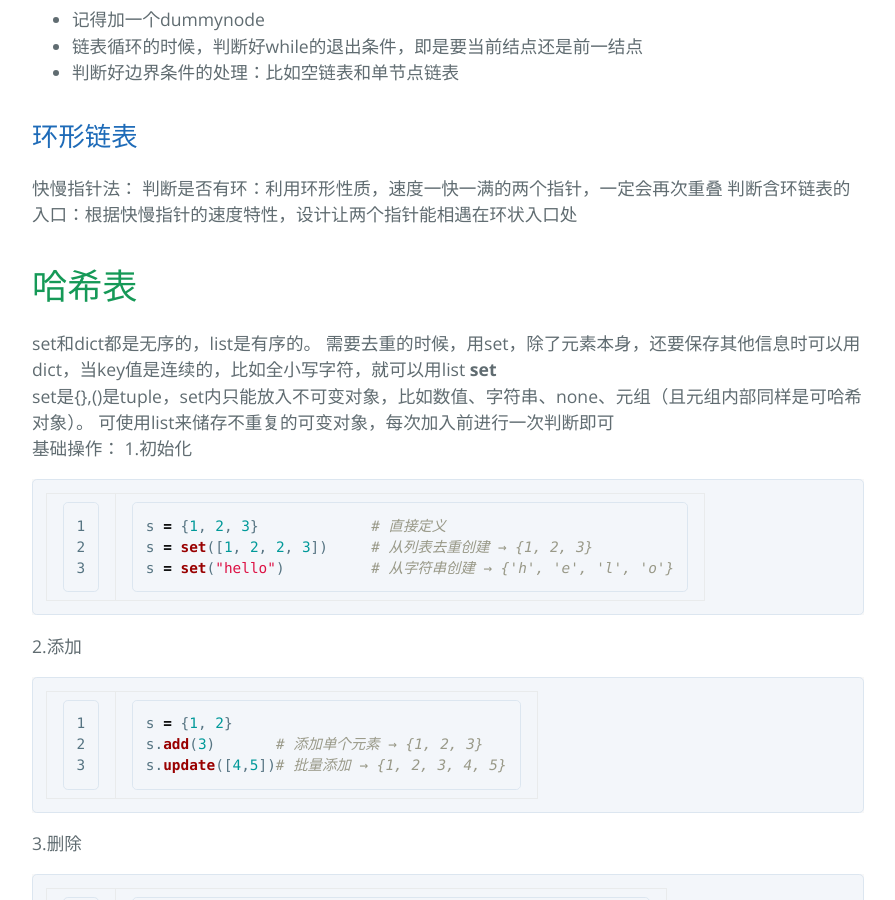
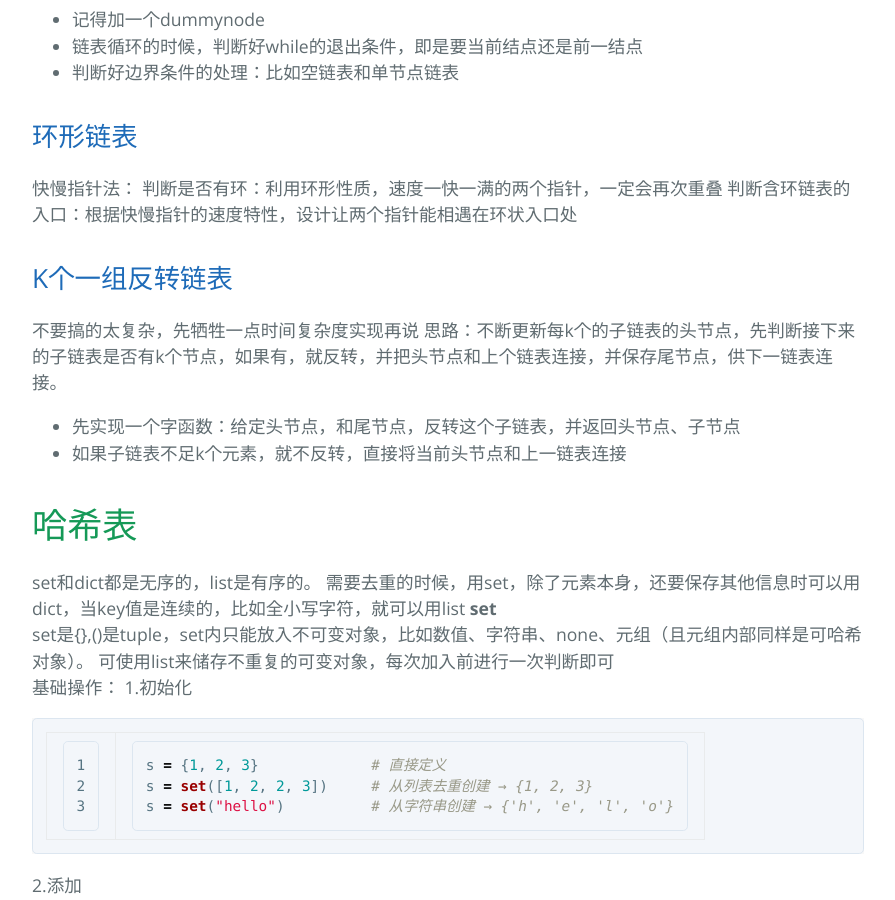
Before and after one commit to Ziyangpig/Note_LeetCode, a Jekyll site: the page built from Ali.md, in a window 1280 px wide and 900 px high, scrolled down 6797 px. Shown: the whole window, without its empty margins (192-1087 px from the left). Built offline with Jekyll 4.4.1, drawn with Linux system fonts in a browser that asks for light colours; our own code applies the rules of GitHub Pages for plain Markdown files; formulas are drawn with MathJax 3.

Commit message:
Update Ali.md

```diff
--- a/Ali.md
+++ b/Ali.md
@@ -233,6 +233,13 @@ class Solution:
 快慢指针法：
 判断是否有环：利用环形性质，速度一快一满的两个指针，一定会再次重叠
 判断含环链表的入口：根据快慢指针的速度特性，设计让两个指针能相遇在环状入口处
+
+## [K个一组反转链表](https://leetcode.cn/problems/reverse-nodes-in-k-group/submissions/622120307/?envType=study-plan-v2&envId=top-100-liked)
+
+不要搞的太复杂，先牺牲一点时间复杂度实现再说
+思路：不断更新每k个的子链表的头节点，先判断接下来的子链表是否有k个节点，如果有，就反转，并把头节点和上个链表连接，并保存尾节点，供下一链表连接。
+- 先实现一个字函数：给定头节点，和尾节点，反转这个子链表，并返回头节点、子节点
+- 如果子链表不足k个元素，就不反转，直接将当前头节点和上一链表连接
 
 # 哈希表
 set和dict都是无序的，list是有序的。
```
